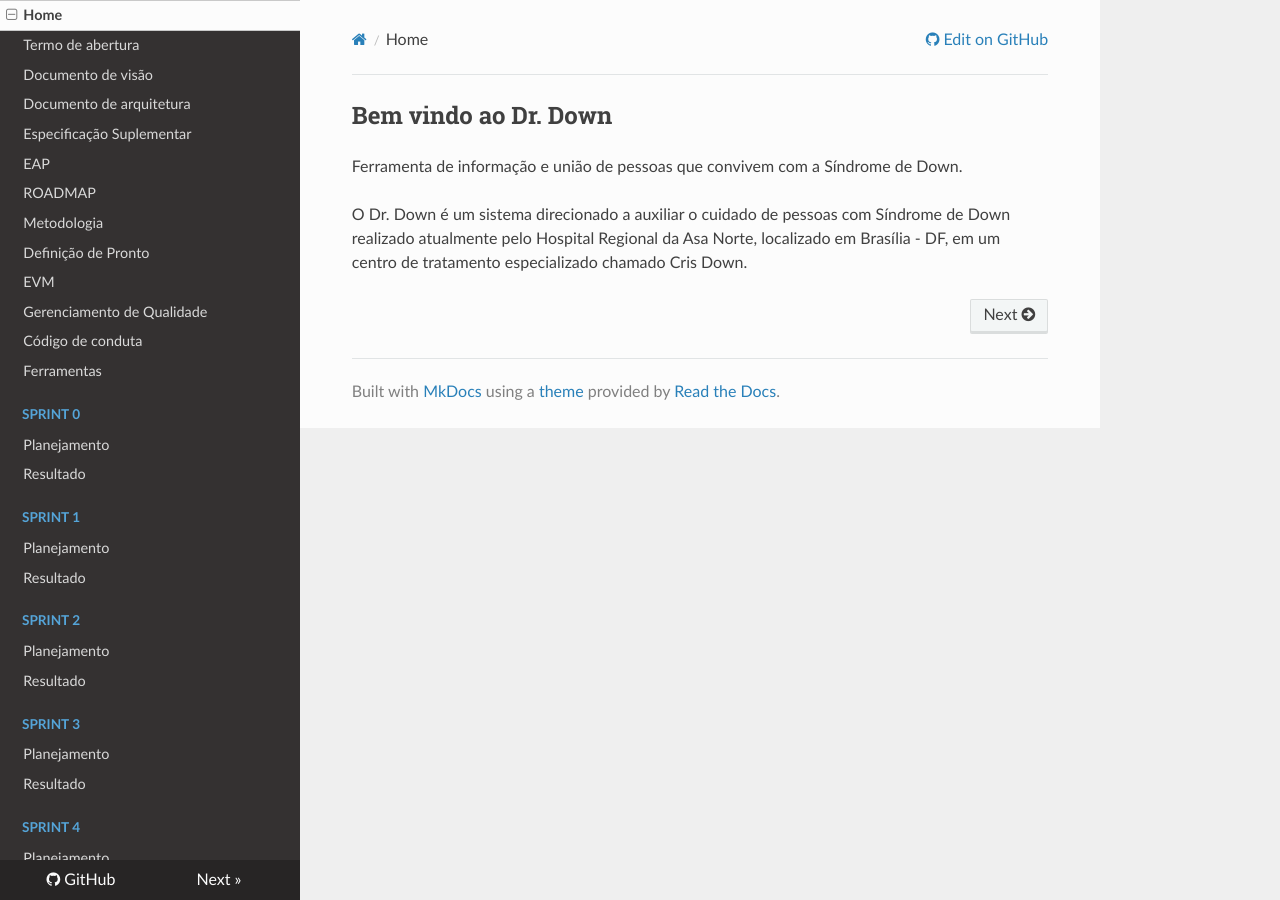
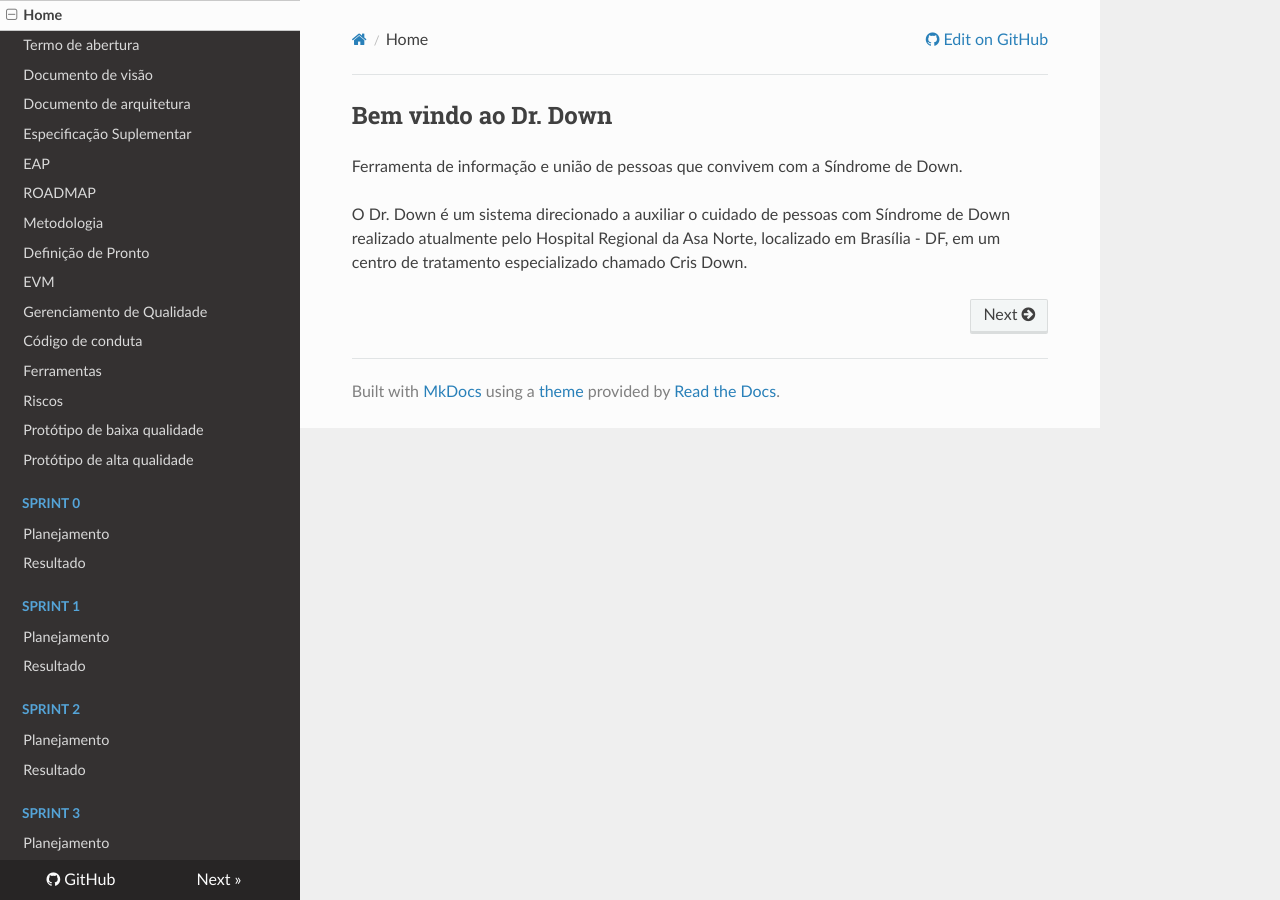
Before and after one commit to fga-eps-mds/2018.1-Dr-Down, an MkDocs documentation site: the page built from docs/index.md, in a window 1280 px wide. Built offline with MkDocs 1.6.1, drawn with Linux system fonts in a browser that asks for light colours; nearby versions of some CDN libraries; old or Windows-style settings are respelled for this version of MkDocs.

Commit message:
Adding the new docks on mkdocs
Add the prototypes docs on mkdocs

Add the risks on mkdocs

```diff
--- a/mkdocs.yml
+++ b/mkdocs.yml
@@ -17,6 +17,9 @@ pages:
   - Gerenciamento de Qualidade: eps/QUALITY_MANAGEMENT_PLAN.md
   - Código de conduta: CODE_OF_CONDUCT.md
   - Ferramentas: eps/PROJECT_TOOLS.md
+  - Riscos: eps/RISKS.md
+  - Protótipo de baixa qualidade: mds/LOW_FIDELITY_PROTOTYPE.md
+  - Protótipo de alta qualidade: mds/HIGH_FIDELITY_PROTOTYPE.md
   - Sprint 0:
     - Planejamento: sprints/00/planning.md
     - Resultado: sprints/00/results.md
```
Also changed, not shown: docs/mds/LOW_FIDELITY_PROTOTYPE.md (renamed from docs/mds/PROTOTIPO_BAIXA_FIDELIDADE.md).
